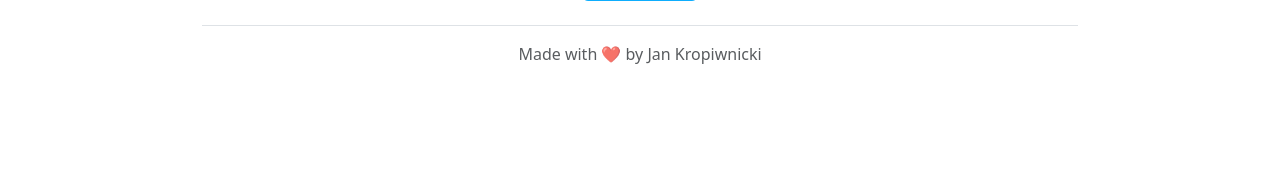
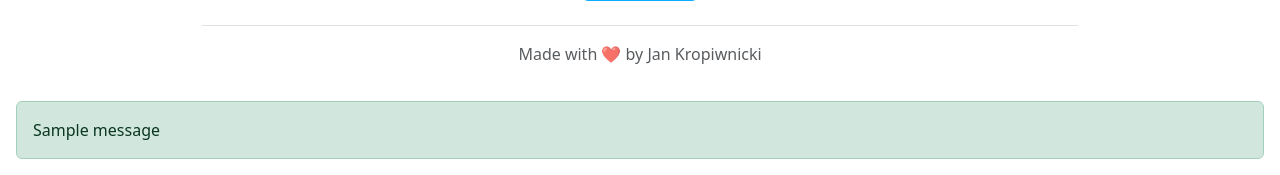
Before and after one commit to jan-kropiwnicki/faces, a Django app: page /create_post/ in a window 1280 px wide. Shown: the part 625-800 px from the top of the page. Run offline with Django 4.2, Linux system fonts and the light colour scheme; one stand-in notice (Sample message) is shown.

Commit message:
Added messages to base.html

```diff
--- a/templates/base.html
+++ b/templates/base.html
@@ -208,5 +208,10 @@
         </script>
         <div class="toast-container position-fixed bottom-0 end-0 p-3" id="toast-container"></div>
     {% endif %}
+    {% if messages %}
+        <div class="alert alert-{{ messages.0.tags }} fixed-bottom mx-3">
+            {{ messages.0 }}
+        </div>
+    {% endif %}
 </body>
 </html>
```
Also changed, not shown: db.sqlite3.
